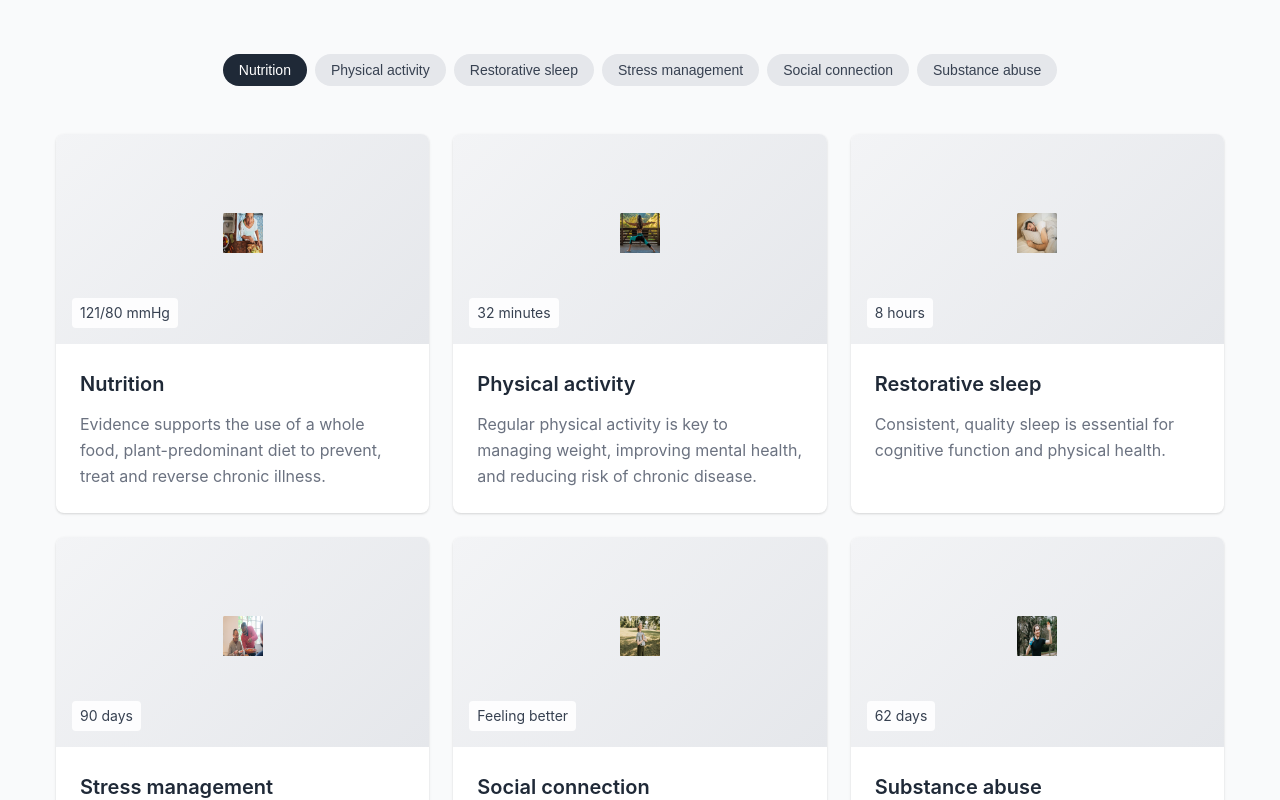
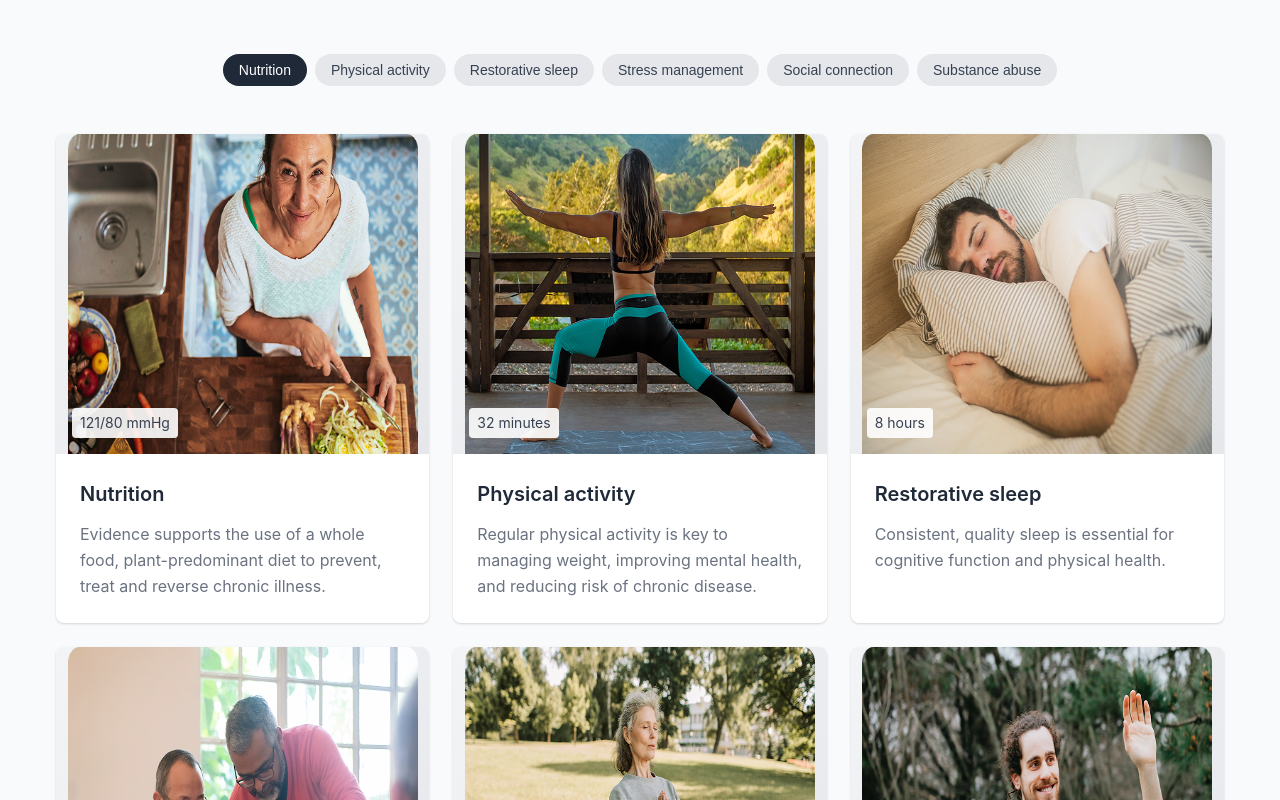
Before and after one commit to stays1lly/frontend-task2, a Next.js app: page / in a window 1280 px wide. Shown: the part 1240-2040 px from the top of the page. Built offline with nearby package versions, Linux system fonts and the light colour scheme.

Commit message:
pillar-image cleared

```diff
--- a/app/page.tsx
+++ b/app/page.tsx
@@ -231,24 +231,20 @@ export default function LandingPage() {
             {pillars.map((pillar, index) => (
               <div key={pillar.title} className="pillar-card">
                 <div className="pillar-image">
-                  <div className="pillar-icon">
                   {pillar.image ? (
                     <Image
                       src={`/assets/icons/${pillar.image}`}
                       alt={pillar.title}
-                        width={40}
-                        height={40}
+                      width={350}
+                      height={320}
                       objectFit="cover"
-                        className="pillar-image-icon"
+                      className="pillar-image"
                     />
                   ) : (
-                      <div
-                        style={{ width: 64, height: 64, background: "#ccc" }}
-                      >
+                    <div style={{ width: 64, height: 64, background: "#ccc" }}>
                       No Image
                     </div>
                   )}
-                  </div>
                   <div className="pillar-time">{pillar.time}</div>
                 </div>
                 <div className="pillar-content">
--- a/app/styles.css
+++ b/app/styles.css
@@ -422,12 +422,13 @@ body {
 }
 
 .pillar-image {
-  aspect-ratio: 16 / 9;
+  aspect-ratio: 4/3;
   background: linear-gradient(135deg, #f3f4f6, #e5e7eb);
   position: relative;
   display: flex;
   align-items: center;
   justify-content: center;
+  border-radius: 0;
 }
 
 .pillar-image-icon {
```
Lines whose indentation alone changed are shown as unchanged.
